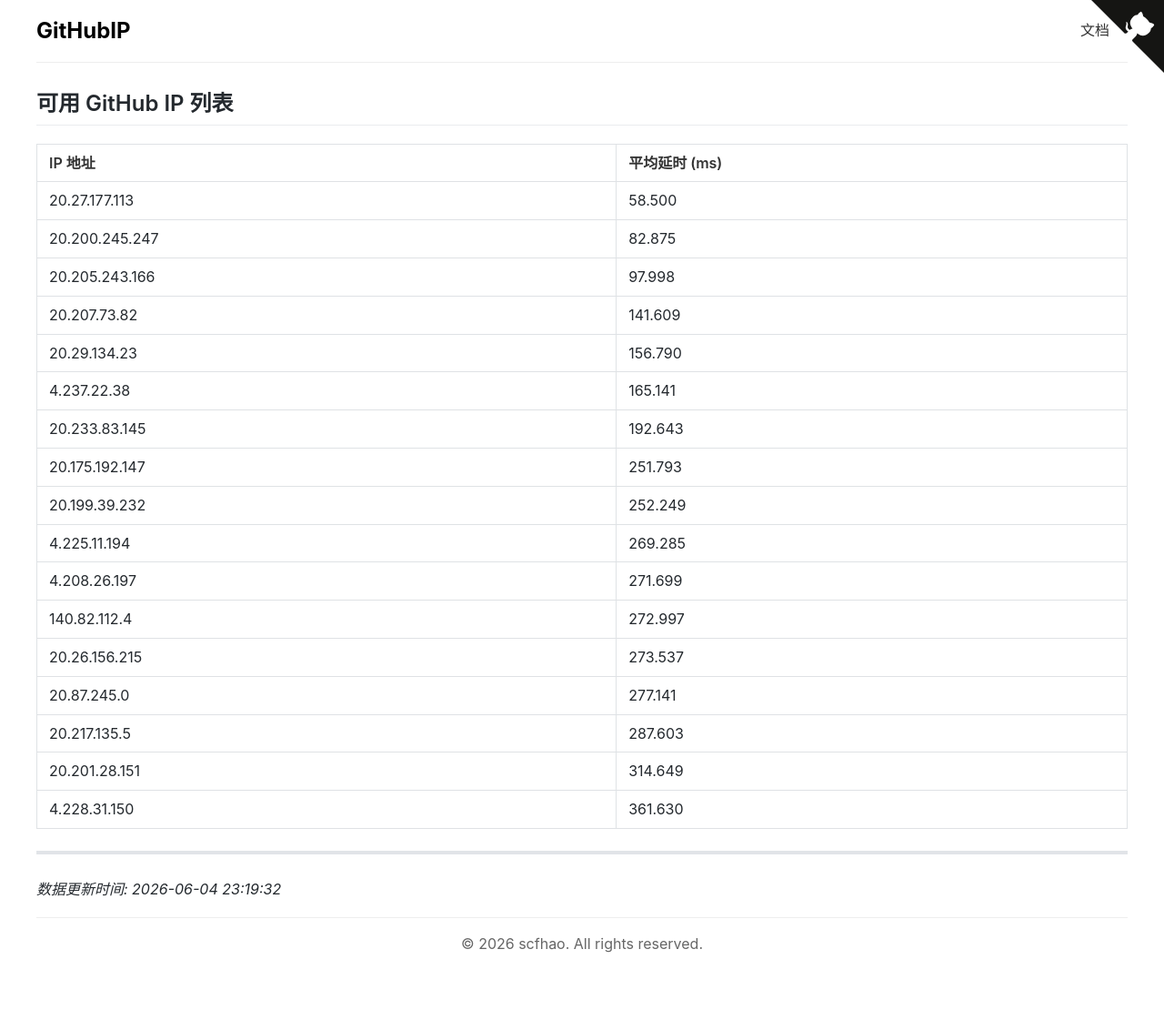
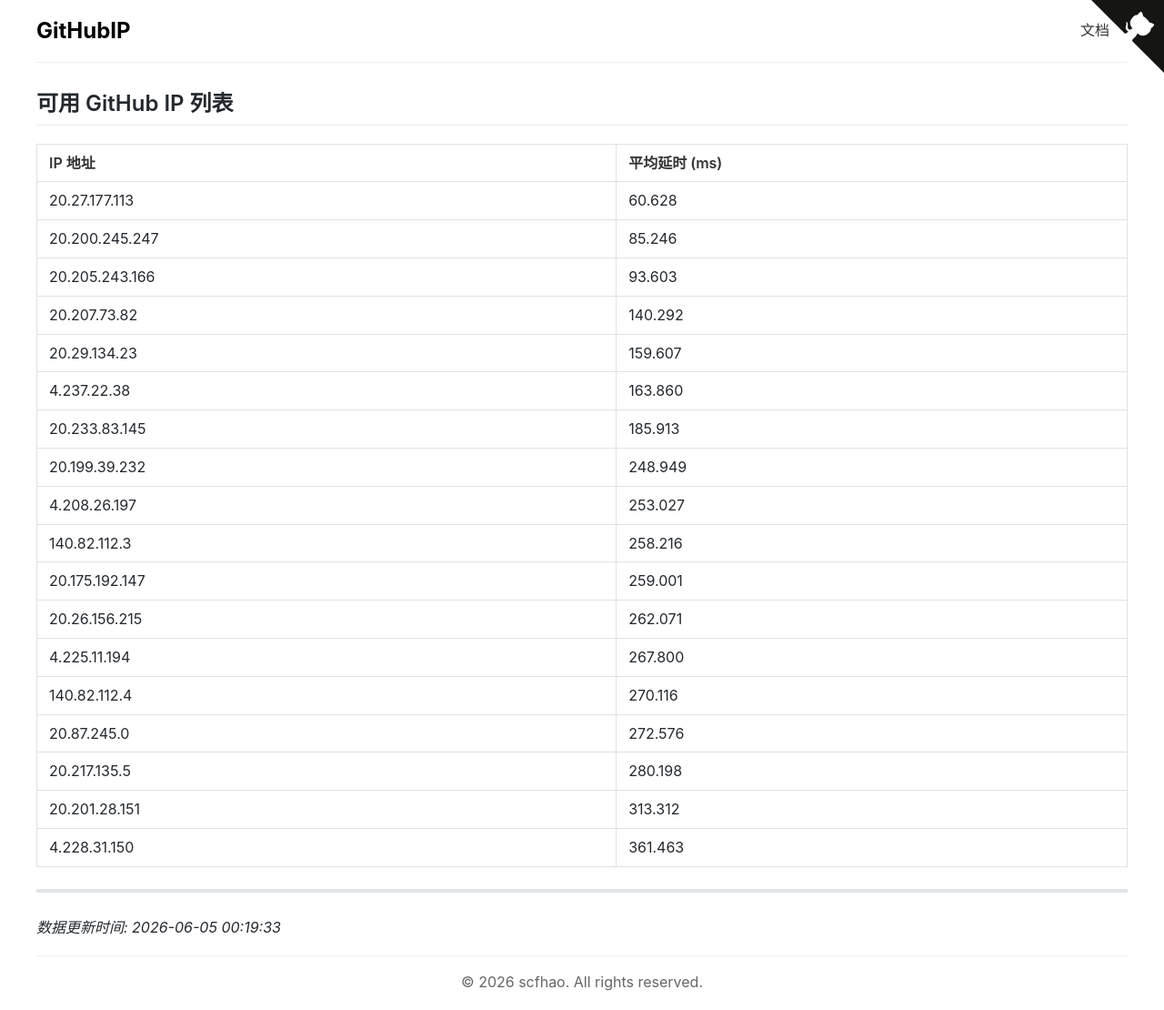
Before and after one commit to scfhao/GitHubIP, a Jekyll site: the page built from index.md, in a window 1280 px wide. Shown: the whole page at 91% size. Built offline with Jekyll 4.4.1, drawn with Linux system fonts in a browser that asks for light colours; before the commit the page ends 1068 px from its top, so only the background shows below that.

Commit message:
自动脚本执行 - 2026-06-05 00:19:33

```diff
--- a/index.md
+++ b/index.md
@@ -1,31 +1,32 @@
 ---
 layout: home
 title: GitHub IP 列表
-date: 2026-06-04 23:19:32
+date: 2026-06-05 00:19:33
 ---
 
 ## 可用 GitHub IP 列表
 
 | IP 地址 | 平均延时 (ms) |
 |---------|--------------|
-| 20.27.177.113 | 58.500 |
-| 20.200.245.247 | 82.875 |
-| 20.205.243.166 | 97.998 |
-| 20.207.73.82 | 141.609 |
-| 20.29.134.23 | 156.790 |
-| 4.237.22.38 | 165.141 |
-| 20.233.83.145 | 192.643 |
-| 20.175.192.147 | 251.793 |
-| 20.199.39.232 | 252.249 |
-| 4.225.11.194 | 269.285 |
-| 4.208.26.197 | 271.699 |
-| 140.82.112.4 | 272.997 |
-| 20.26.156.215 | 273.537 |
-| 20.87.245.0 | 277.141 |
-| 20.217.135.5 | 287.603 |
-| 20.201.28.151 | 314.649 |
-| 4.228.31.150 | 361.630 |
+| 20.27.177.113 | 60.628 |
+| 20.200.245.247 | 85.246 |
+| 20.205.243.166 | 93.603 |
+| 20.207.73.82 | 140.292 |
+| 20.29.134.23 | 159.607 |
+| 4.237.22.38 | 163.860 |
+| 20.233.83.145 | 185.913 |
+| 20.199.39.232 | 248.949 |
+| 4.208.26.197 | 253.027 |
+| 140.82.112.3 | 258.216 |
+| 20.175.192.147 | 259.001 |
+| 20.26.156.215 | 262.071 |
+| 4.225.11.194 | 267.800 |
+| 140.82.112.4 | 270.116 |
+| 20.87.245.0 | 272.576 |
+| 20.217.135.5 | 280.198 |
+| 20.201.28.151 | 313.312 |
+| 4.228.31.150 | 361.463 |
 
 ---
 
-*数据更新时间: 2026-06-04 23:19:32*
+*数据更新时间: 2026-06-05 00:19:33*
```
